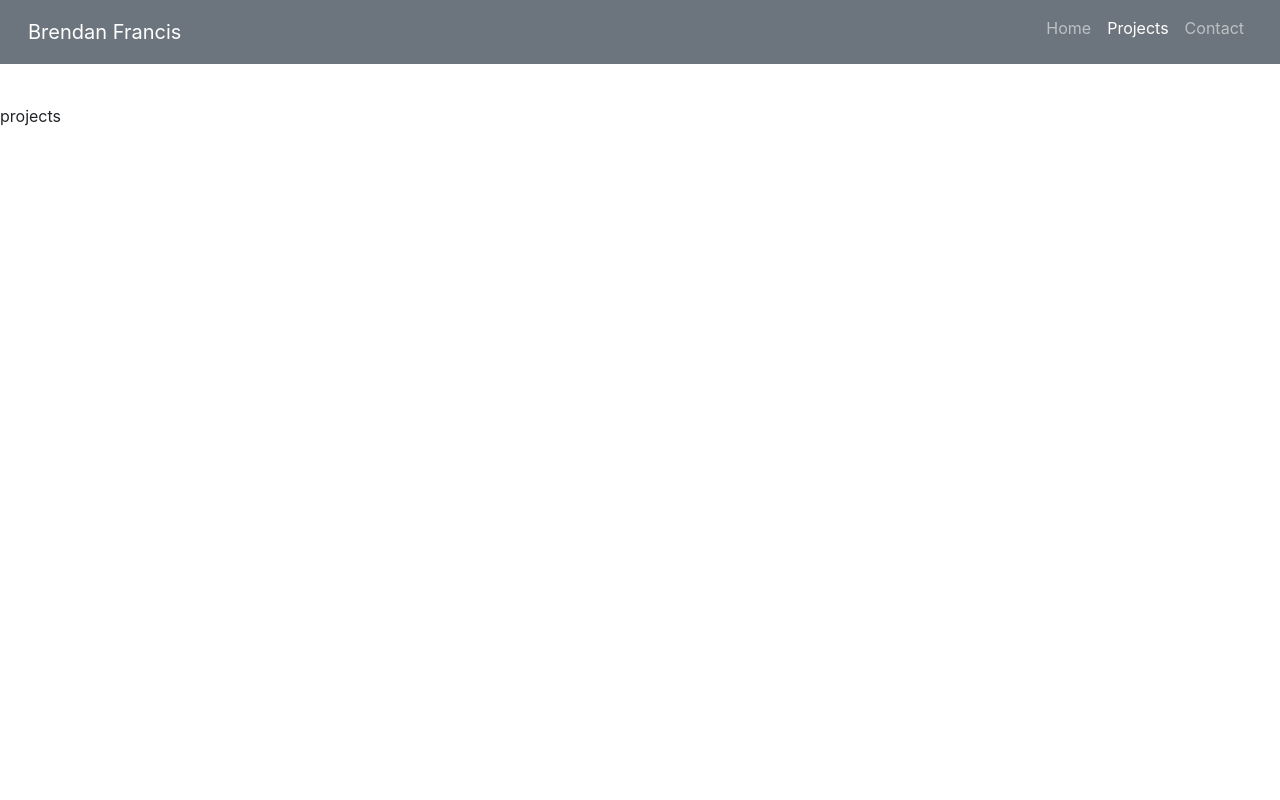
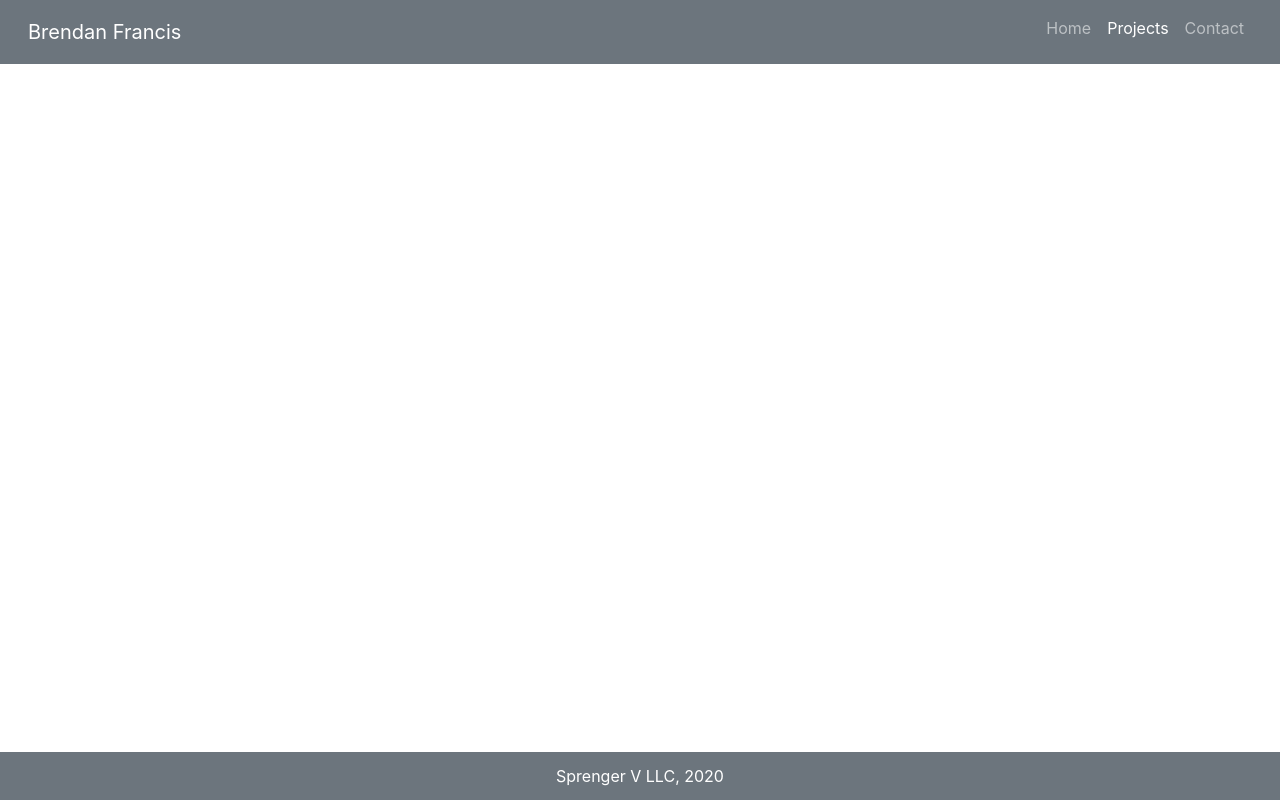
Before and after one commit to SprengerV/react_portfolio, a React (Create React App) app: page /projects in a window 1280 px wide. Built offline with nearby package versions, Linux system fonts and the light colour scheme.

Commit message:
footer added

```diff
--- /dev/null
+++ b/src/components/footer/footer.css
@@ -0,0 +1,4 @@
+#footer {
+    margin-top: 5vh;
+    height: 3em;
+}
--- /dev/null
+++ b/src/components/footer/index.js
@@ -0,0 +1,12 @@
+import React from 'react';
+import './footer.css';
+
+const Footer = () => {
+  return (
+    <div className="fixed-bottom text-white bg-secondary container-fluid text-center d-flex flex-column justify-content-center" id="footer">
+      <div>Sprenger V LLC, 2020</div>
+    </div>
+  );
+};
+
+export default Footer;
--- a/src/views/projects.js
+++ b/src/views/projects.js
@@ -1,8 +1,11 @@
 import React from 'react';
+import Footer from '../components/footer';
 
-function Projects() {
+const Projects = () => {
   return (
-    <div>projects</div>
+    <main>
+      <Footer/>
+    </main>
   );
 };
 
```
